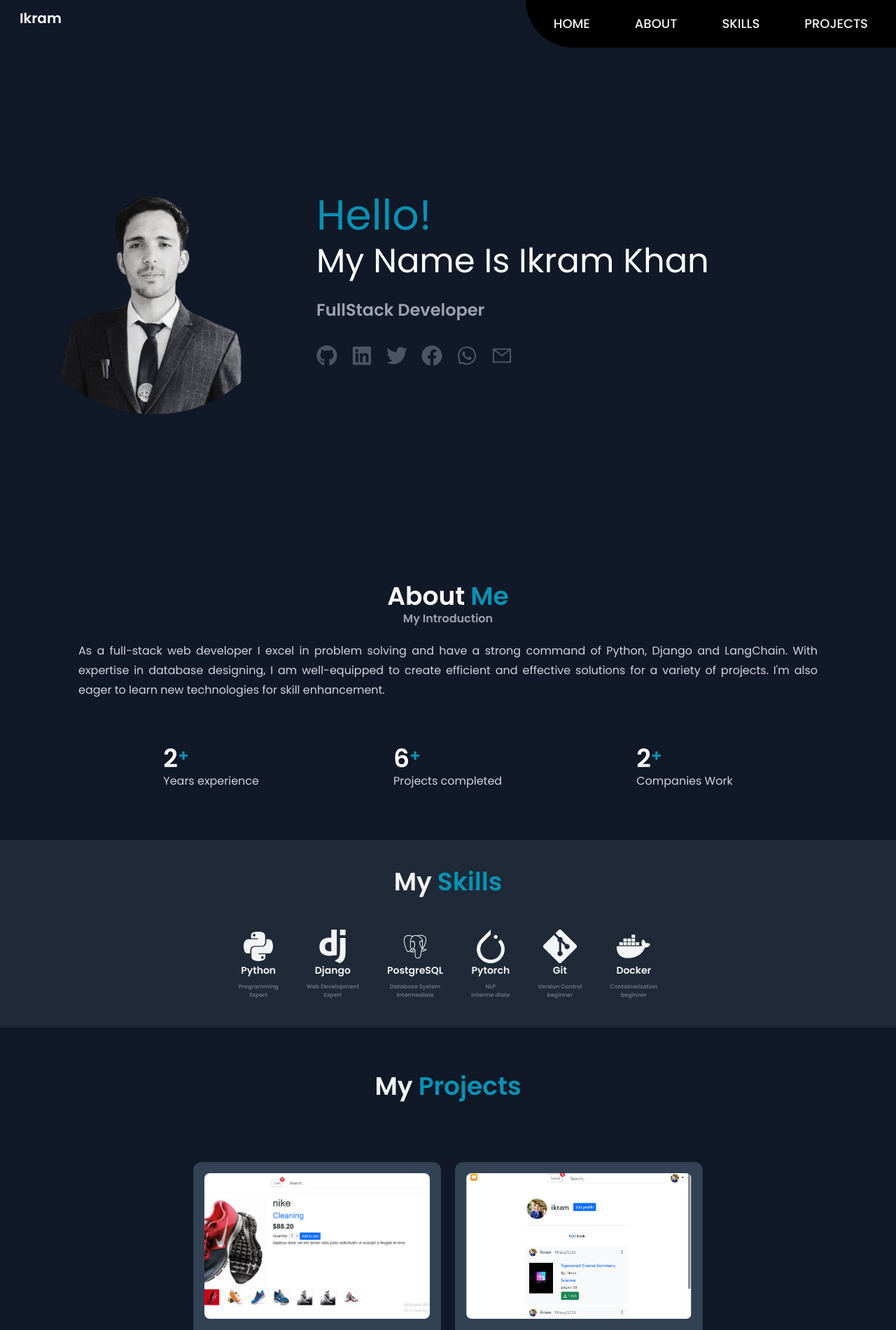
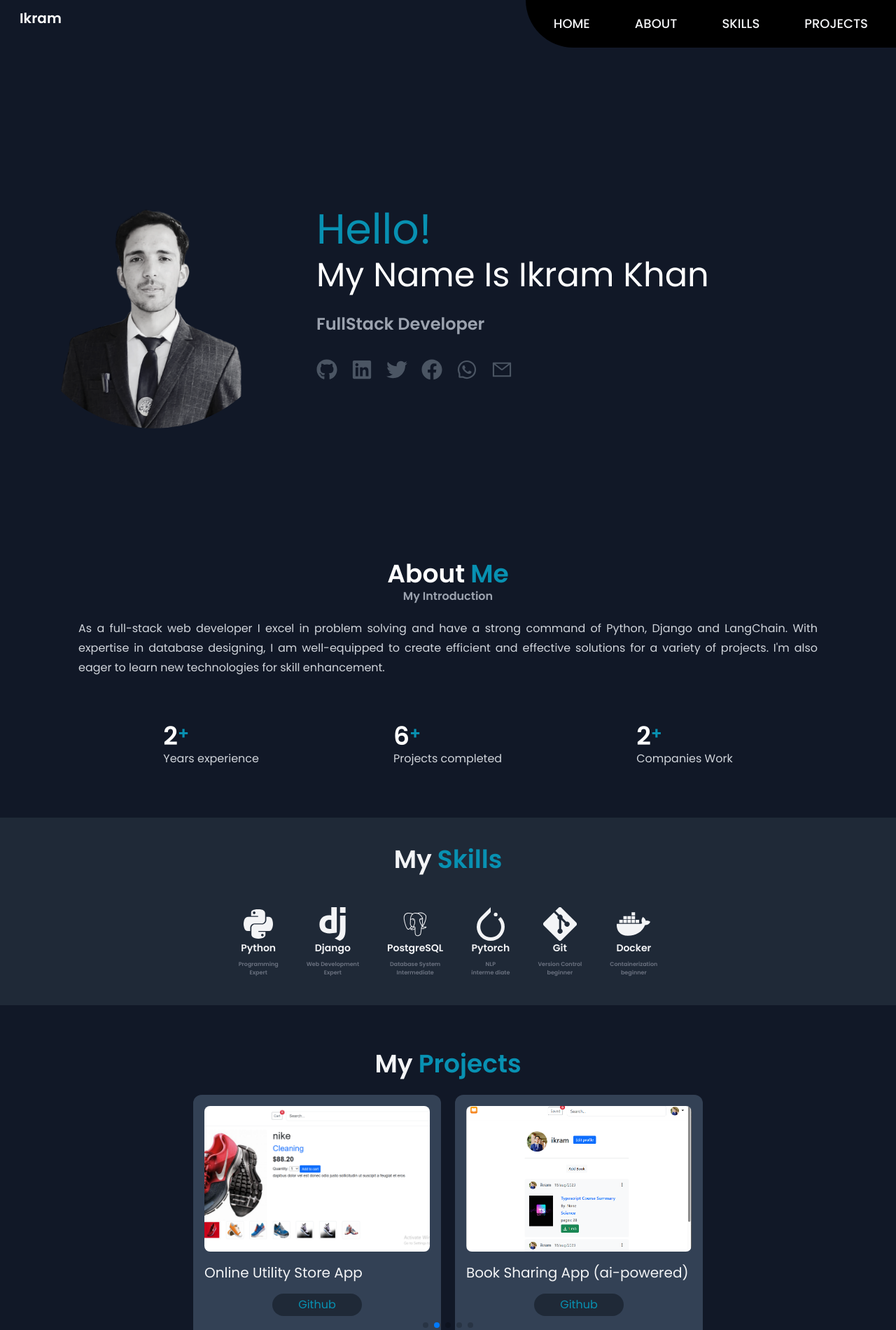
Before and after one commit to ikram98ai/portfolio, a React (Vite) app: page / in a window 1280 px wide. Shown: the top 1900 px of the page at 70% size. Built offline with nearby package versions, Linux system fonts and the light colour scheme.

Commit message:
updating layout

```diff
--- a/src/components/About.tsx
+++ b/src/components/About.tsx
@@ -12,7 +12,7 @@ const About = () => {
 
     return (
         <section id="about" className="pb-10 text-white">
-            <div className="text-4xl font-semibold mt-8 flex justify-center gap-2">
+            <div className="text-4xl font-semibold  flex justify-center gap-2">
                 <h3>About</h3>
                 <h3 className="text-cyan-600">Me</h3>
             </div>
--- a/src/components/Hero.tsx
+++ b/src/components/Hero.tsx
@@ -19,7 +19,7 @@ const Hero = () =>{
 
     return(
         <section id="home"
-        className="min-h-screen flex py-10 gap-10 px-7 md:flex-row flex-col items-center"
+        className="min-h-screen flex pt-10 gap-10 px-7 md:flex-row flex-col items-center"
         >
             <img src={hero} alt="Ikram's Photo" className="w-96 h-96 rounded-full object-cover" />
 
--- a/src/components/Projects.tsx
+++ b/src/components/Projects.tsx
@@ -18,44 +18,44 @@ const Project = () => {
       img: project1,
       name: "DataScince App",
       github_link: "https://github.com/ikram9820/datalab.git",
-      live_link: "www.google.com",
+
     },
     {
       img: project2,
       name: "Online Utility Store App",
       github_link: "https://github.com/ikram9820/utstore.git",
-      live_link: "www.google.com",
+
     },
     {
       img: project3,
-      name: "Book Sharing  App",
+      name: "Book Sharing App (ai-powered)",
       github_link: "https://github.com/ikram9820/bookishpdf.git",
-      live_link: "www.google.com",
+
     },
     {
       img: project4,
-      name: "Blog App",
+      name: "Blog Social App",
       github_link: "https://github.com/ikram9820/EpicExplora.git",
-      live_link: "www.google.com",
+
     },
     {
       img: project5,
       name: "Online Medical Services",
       github_link: "https://github.com/ikram9820/medicalapi.git",
-      live_link: "www.google.com",
+
     },
     {
       img: project6,
-      name: "Chat app",
+      name: "Chat Api Services",
       github_link: "https://github.com/ikram9820/alphaapi.git",
-      live_link: "www.google.com",
+
     },
   ];
 
   const [imageUrl, setImageUrl] =useState("")
   return (
     <section id="projects">
-      <div className="flex justify-center my-16 text-4xl font-semibold gap-2">
+      <div className="flex justify-center mt-16 text-4xl font-semibold gap-2">
         <h3>My</h3>
         <h3 className="text-cyan-600">Projects</h3>
       </div>
```
